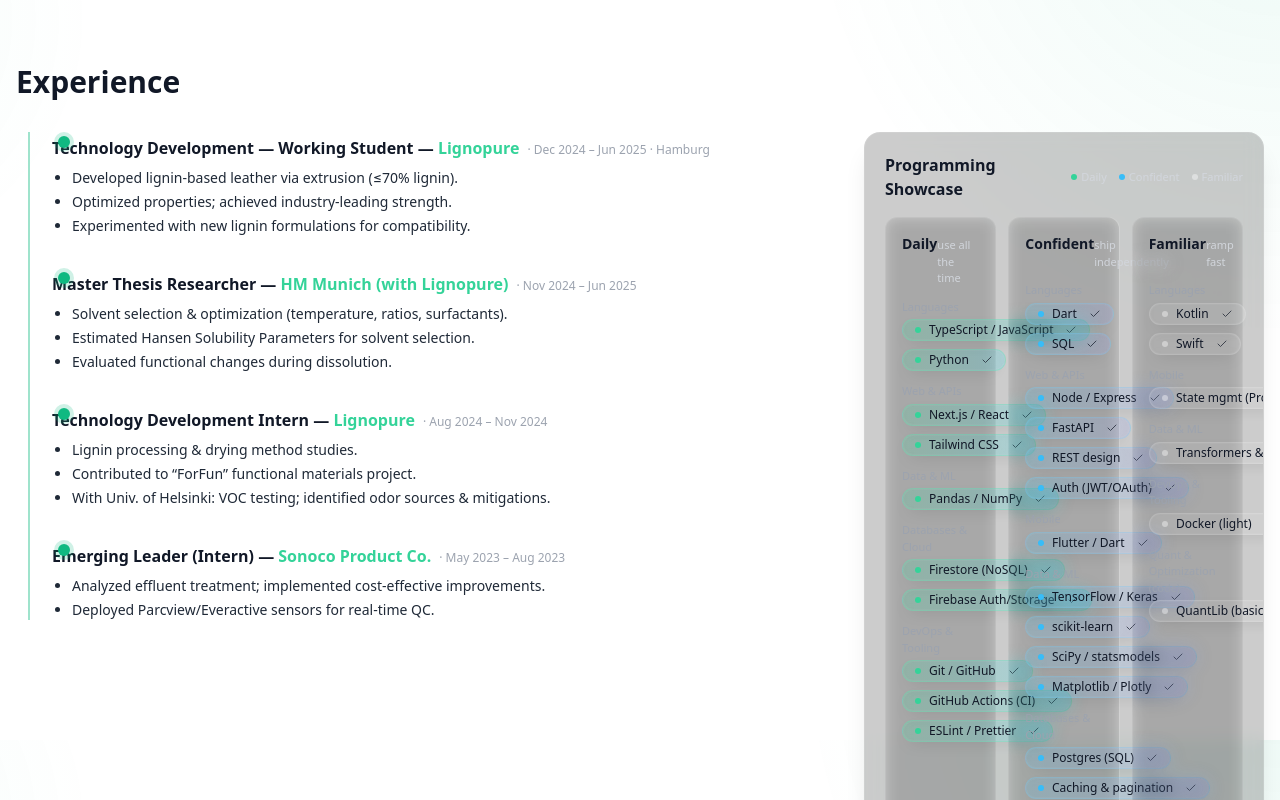
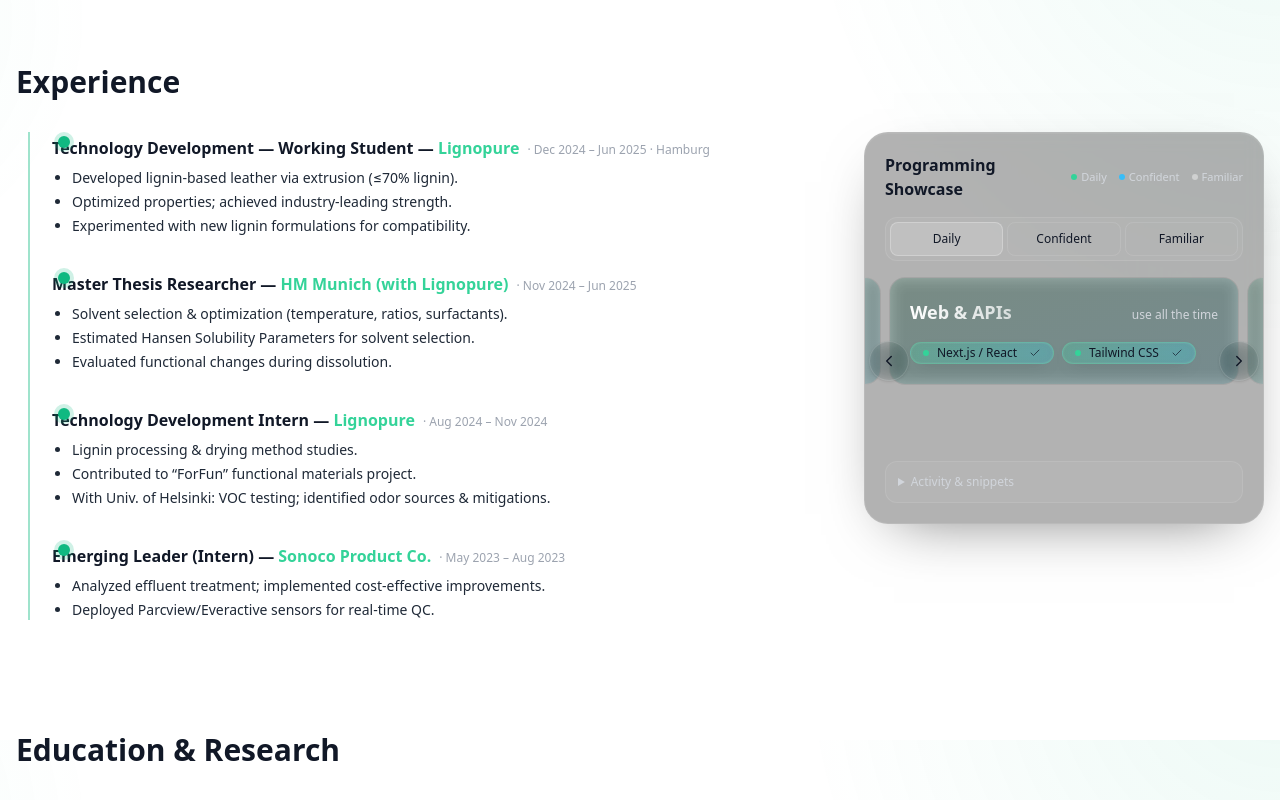
Before and after one commit to Tridude5/JohnSlavinskas, a Next.js app: page / in a window 1280 px wide. Shown: the part 1660-2460 px from the top of the page. Built offline with nearby package versions, Linux system fonts and the light colour scheme.

Commit message:
Update ProgrammingShowcase.tsx

```diff
--- a/components/ProgrammingShowcase.tsx
+++ b/components/ProgrammingShowcase.tsx
@@ -2,9 +2,9 @@
 
 import React from "react";
 
-/* ── DATA: same pool as before, now rendered by level columns ── */
+/* ── DATA ───────────────────────────────────────────── */
 type Level = "daily" | "confident" | "familiar";
-type Item = { label: string; level: Level };
+type Item  = { label: string; level: Level };
 type Group = { key: string; title: string; items: Item[] };
 
 const STACK: Group[] = [
@@ -88,51 +88,32 @@ const STACK: Group[] = [
   },
 ];
 
-/* ── VISUAL META ── */
-const LEVELS: { key: Level; title: string; note: string; chip: string; dot: string }[] = [
-  {
-    key: "daily",
+/* ── VISUAL META ────────────────────────────────────── */
+const LEVELS = {
+  daily: {
     title: "Daily",
     note: "use all the time",
     chip: "border-emerald-300/30 bg-gradient-to-r from-emerald-400/20 to-cyan-400/20",
-    dot: "bg-emerald-400",
+    dot:  "bg-emerald-400",
+    arrow:"from-emerald-400/60 to-cyan-400/60",
   },
-  {
-    key: "confident",
+  confident: {
     title: "Confident",
     note: "ship independently",
     chip: "border-sky-300/25 bg-gradient-to-r from-sky-400/15 to-indigo-400/15",
-    dot: "bg-sky-400",
+    dot:  "bg-sky-400",
+    arrow:"from-sky-400/60 to-indigo-400/60",
   },
-  {
-    key: "familiar",
+  familiar: {
     title: "Familiar",
     note: "ramp fast",
     chip: "border-white/15 bg-white/5",
-    dot: "bg-white/40",
+    dot:  "bg-white/40",
+    arrow:"from-zinc-200/40 to-white/30",
   },
-];
+} as const;
 
-function LvlHeader({ title, note }: { title: string; note: string }) {
-  return (
-    <div className="mb-3 flex items-baseline justify-between">
-      <div className="text-sm font-semibold">{title}</div>
-      <div className="text-[11px] text-gray-300">{note}</div>
-    </div>
-  );
-}
-
-function Chip({
-  text,
-  chipClass,
-  dotClass,
-  i,
-}: {
-  text: string;
-  chipClass: string;
-  dotClass: string;
-  i: number;
-}) {
+function Chip({ text, chipClass, dotClass, i }: { text: string; chipClass: string; dotClass: string; i: number }) {
   return (
     <span
       className={[
@@ -145,33 +126,39 @@ function Chip({
     >
       <span className={`h-1.5 w-1.5 rounded-full ${dotClass}`} />
       <span>{text}</span>
-      {/* subtle check on the right */}
-      <svg
-        className="ml-1 opacity-70"
-        width="12"
-        height="12"
-        viewBox="0 0 24 24"
-        stroke="currentColor"
-        strokeWidth="2"
-        fill="none"
-        strokeLinecap="round"
-        strokeLinejoin="round"
-      >
+      <svg className="ml-1 opacity-70" width="12" height="12" viewBox="0 0 24 24"
+           stroke="currentColor" strokeWidth="2" fill="none" strokeLinecap="round" strokeLinejoin="round">
         <path d="M20 6L9 17l-5-5" />
       </svg>
     </span>
   );
 }
 
-/* group items by level */
-function groupsFor(level: Level): { title: string; labels: string[] }[] {
-  return STACK.map((g) => ({
-    title: g.title,
-    labels: g.items.filter((it) => it.level === level).map((it) => it.label),
-  })).filter((g) => g.labels.length > 0);
+function ArrowBtn({ dir, onClick, gradient }: { dir: "left" | "right"; onClick: () => void; gradient: string }) {
+  const icon = dir === "left"
+    ? (<svg width="18" height="18" viewBox="0 0 24 24" fill="none" stroke="currentColor" strokeWidth="2"
+             strokeLinecap="round" strokeLinejoin="round"><path d="M15 18l-6-6 6-6"/></svg>)
+    : (<svg width="18" height="18" viewBox="0 0 24 24" fill="none" stroke="currentColor" strokeWidth="2"
+             strokeLinecap="round" strokeLinejoin="round"><path d="M9 18l6-6-6-6"/></svg>);
+
+  return (
+    <button
+      aria-label={dir === "left" ? "Previous" : "Next"}
+      onClick={onClick}
+      className="relative pointer-events-auto rounded-full p-2 md:p-2.5 border border-white/15 bg-white/10 backdrop-blur shadow transition hover:bg-white/20"
+    >
+      <span className={`pointer-events-none absolute inset-0 rounded-full bg-gradient-to-br ${gradient} opacity-0 blur group-hover:opacity-40`} />
+      {icon}
+    </button>
+  );
 }
 
-/* ── MAIN ── */
+/* ── HELPERS ────────────────────────────────────────── */
+const byLevel = (lvl: Level) =>
+  STACK.map((g) => ({ title: g.title, labels: g.items.filter((it) => it.level === lvl).map((it) => it.label) }))
+       .filter((g) => g.labels.length);
+
+/* ── MAIN ───────────────────────────────────────────── */
 type Props = {
   tsSnippet?: string;
   pySnippet?: string;
@@ -193,17 +180,57 @@ def proximity(a,b):
     r=lambda x: math.hypot(*x)
     return round(1 - r(d)/r(a), 2)
 print("HSP:", proximity([18,10,7],[17.8,8.5,6.8]))`,
-  sparklineHeights = [4, 7, 2, 9, 6, 10, 5, 8, 3, 9, 7, 11],
+  sparklineHeights = [4,7,2,9,6,10,5,8,3,9,7,11],
 }: Props) {
-  const [lang, setLang] = React.useState<"ts" | "py">("ts");
-  const code = lang === "ts" ? tsSnippet : pySnippet;
+  const [level, setLevel] = React.useState<Level>("daily");
+  const [i, setI] = React.useState(0);
+  const reduceMotion =
+    typeof window !== "undefined" &&
+    window.matchMedia?.("(prefers-reduced-motion: reduce)").matches;
 
-  const copy = async () => {
-    try { await navigator.clipboard.writeText(code); } catch {}
+  const groups = byLevel(level);
+  const meta   = LEVELS[level];
+  const canPrev = groups.length > 1;
+  const canNext = groups.length > 1;
+
+  // auto-advance
+  const [auto, setAuto] = React.useState(true);
+  React.useEffect(() => {
+    if (!auto || reduceMotion || groups.length <= 1) return;
+    const id = setInterval(() => setI((x) => (x + 1) % groups.length), 5200);
+    return () => clearInterval(id);
+  }, [auto, reduceMotion, groups.length]);
+
+  // resize-safe arrows outside the slide
+  const touchRef = React.useRef<{x:number;y:number}|null>(null);
+  const onTouchStart = (e: React.TouchEvent) => {
+    const t = e.touches[0]; touchRef.current = {x:t.clientX,y:t.clientY};
+  };
+  const onTouchEnd = (e: React.TouchEvent) => {
+    const s = touchRef.current; if (!s) return;
+    const t = e.changedTouches[0]; const dx = t.clientX - s.x; const dy = t.clientY - s.y;
+    if (Math.abs(dx) > Math.abs(dy) && Math.abs(dx) > 28) {
+      setI((x) => dx < 0 ? (x + 1) % groups.length : (x - 1 + groups.length) % groups.length);
+      setAuto(false);
+    }
+    touchRef.current = null;
   };
 
+  // snippets
+  const [lang, setLang] = React.useState<"ts"|"py">("ts");
+  const code = lang === "ts" ? tsSnippet : pySnippet;
+  const copy = async () => { try { await navigator.clipboard.writeText(code); } catch {} };
+
+  // when switching level, reset index
+  React.useEffect(() => setI(0), [level]);
+
   return (
-    <aside className="rounded-2xl border border-white/10 bg-black/20 backdrop-blur p-5 shadow-xl overflow-hidden">
+    <aside
+      className="relative isolate min-w-0 w-full max-w-[720px] rounded-3xl border border-white/10 bg-black/30 p-5 shadow-[inset_0_1px_0_rgba(255,255,255,0.06),0_20px_60px_-30px_rgba(0,0,0,0.6)] backdrop-blur overflow-hidden"
+      onMouseEnter={() => setAuto(false)}
+      onMouseLeave={() => setAuto(true)}
+    >
+      {/* header */}
       <div className="flex items-center justify-between">
         <h3 className="font-semibold">Programming Showcase</h3>
         <div className="flex items-center gap-3 text-[11px] text-gray-300">
@@ -213,54 +240,107 @@ print("HSP:", proximity([18,10,7],[17.8,8.5,6.8]))`,
         </div>
       </div>
 
-      {/* Level columns */}
-      <div className="mt-4 grid grid-cols-1 md:grid-cols-3 gap-3 min-w-0">
-        {LEVELS.map(({ key, title, note, chip, dot }) => {
-          const gs = groupsFor(key as Level);
-          return (
-            <div key={key} className="rounded-xl border border-white/10 bg-white/[0.035] p-4 backdrop-blur">
-              <LvlHeader title={title} note={note} />
-              {gs.map((g) => (
-                <div key={g.title} className="mb-3 last:mb-0">
-                  <div className="text-[11px] text-gray-400 mb-1">{g.title}</div>
-                  <div className="flex flex-wrap gap-2">
-                    {g.labels.map((label, i) => (
-                      <Chip key={label} text={label} chipClass={chip} dotClass={dot} i={i} />
+      {/* level tabs (full-width segmented control) */}
+      <div className="mt-4 rounded-xl border border-white/10 bg-white/[0.03] p-1 grid grid-cols-3 gap-1">
+        {(["daily","confident","familiar"] as Level[]).map((lv) => (
+          <button
+            key={lv}
+            className={`text-xs px-3 py-2 rounded-lg border transition w-full ${
+              lv === level ? "border-white/25 bg-white/15" : "border-white/10 hover:bg-white/10"
+            }`}
+            onClick={() => { setLevel(lv); setAuto(false); }}
+          >
+            {LEVELS[lv].title}
+          </button>
         ))}
+      </div>
+
+      {/* carousel of groups for the chosen level */}
+      <div className="relative mt-4 select-none" onTouchStart={onTouchStart} onTouchEnd={onTouchEnd}>
+        <div className="relative">
+          <div
+            className="flex transition-transform duration-500 will-change-transform"
+            style={{ transform: `translateX(-${i * 100}%)` }}
+          >
+            {groups.map((g, gi) => (
+              <div key={g.title} className="shrink-0 w-full px-1">
+                <div className="relative rounded-2xl border border-white/10 bg-white/[0.035] p-5 backdrop-blur overflow-hidden">
+                  {/* clipped glow for the level */}
+                  <div className={`absolute inset-0 -z-10 bg-gradient-to-br ${LEVELS[level].arrow} opacity-20`} />
+                  <div className="flex items-baseline justify-between">
+                    <div className="text-lg font-semibold bg-gradient-to-r from-white to-white/70 bg-clip-text text-transparent">
+                      {g.title}
+                    </div>
+                    <div className="text-xs text-gray-300">{LEVELS[level].note}</div>
+                  </div>
+                  <div key={String(gi)} className="mt-4 flex flex-wrap gap-2">
+                    {g.labels.map((label, idx) => (
+                      <Chip
+                        key={label}
+                        text={label}
+                        chipClass={LEVELS[level].chip}
+                        dotClass={LEVELS[level].dot}
+                        i={idx}
+                      />
+                    ))}
+                  </div>
                 </div>
               </div>
             ))}
           </div>
-          );
-        })}
+
+          {/* arrows outside; wrappers non-blocking */}
+          {canPrev && (
+            <div className="pointer-events-none absolute inset-y-0 left-0 flex items-center -translate-x-2 sm:-translate-x-3 md:-translate-x-4">
+              <ArrowBtn
+                dir="left"
+                gradient={meta.arrow}
+                onClick={() => { setI((x) => (x - 1 + groups.length) % groups.length); setAuto(false); }}
+              />
+            </div>
+          )}
+          {canNext && (
+            <div className="pointer-events-none absolute inset-y-0 right-0 flex items-center translate-x-2 sm:translate-x-3 md:translate-x-4">
+              <ArrowBtn
+                dir="right"
+                gradient={meta.arrow}
+                onClick={() => { setI((x) => (x + 1) % groups.length); setAuto(false); }}
+              />
+            </div>
+          )}
+        </div>
       </div>
 
-      {/* activity sparkline */}
-      <div className="mt-5">
+      {/* extras: collapsible to save space */}
+      <details className="mt-4 rounded-xl border border-white/10 bg-white/[0.03] p-3">
+        <summary className="cursor-pointer text-xs text-gray-300">Activity & snippets</summary>
+        <div className="mt-3">
           <div className="mb-2 text-xs text-gray-400">Recent commits</div>
           <div className="flex h-10 items-end gap-1">
-          {sparklineHeights.map((h, i) => (
+            {sparklineHeights.map((h, idx) => (
               <div
-              key={i}
+                key={idx}
                 className="w-2 rounded-sm bg-emerald-400/70 animate-pulse"
-              style={{ height: `${h * 0.22}rem`, animationDelay: `${i * 120}ms` }}
+                style={{ height: `${h * 0.22}rem`, animationDelay: `${idx * 120}ms` }}
               />
             ))}
           </div>
         </div>
-
-      {/* code snippets */}
-      <div className="mt-6 rounded-xl border border-white/10 bg-gradient-to-br from-white/[0.06] to-transparent p-3">
+        <div className="mt-4 rounded-xl border border-white/10 bg-gradient-to-br from-white/[0.06] to-transparent p-3">
           <div className="flex items-center gap-2">
             <button
               onClick={() => setLang("ts")}
-            className={`px-2 py-1 text-xs rounded border ${lang === "ts" ? "bg-emerald-500/20 border-emerald-500/40" : "border-white/10 hover:bg-white/10"}`}
+              className={`px-2 py-1 text-xs rounded border ${
+                lang === "ts" ? "bg-emerald-500/20 border-emerald-500/40" : "border-white/10 hover:bg-white/10"
+              }`}
             >
               TypeScript
             </button>
             <button
               onClick={() => setLang("py")}
-            className={`px-2 py-1 text-xs rounded border ${lang === "py" ? "bg-emerald-500/20 border-emerald-500/40" : "border-white/10 hover:bg-white/10"}`}
+              className={`px-2 py-1 text-xs rounded border ${
+                lang === "py" ? "bg-emerald-500/20 border-emerald-500/40" : "border-white/10 hover:bg-white/10"
+              }`}
             >
               Python
             </button>
@@ -276,6 +356,7 @@ print("HSP:", proximity([18,10,7],[17.8,8.5,6.8]))`,
 {code}
           </pre>
         </div>
+      </details>
 
       <style jsx>{`
         @keyframes chipIn {
```
Lines whose indentation alone changed are shown as unchanged.
